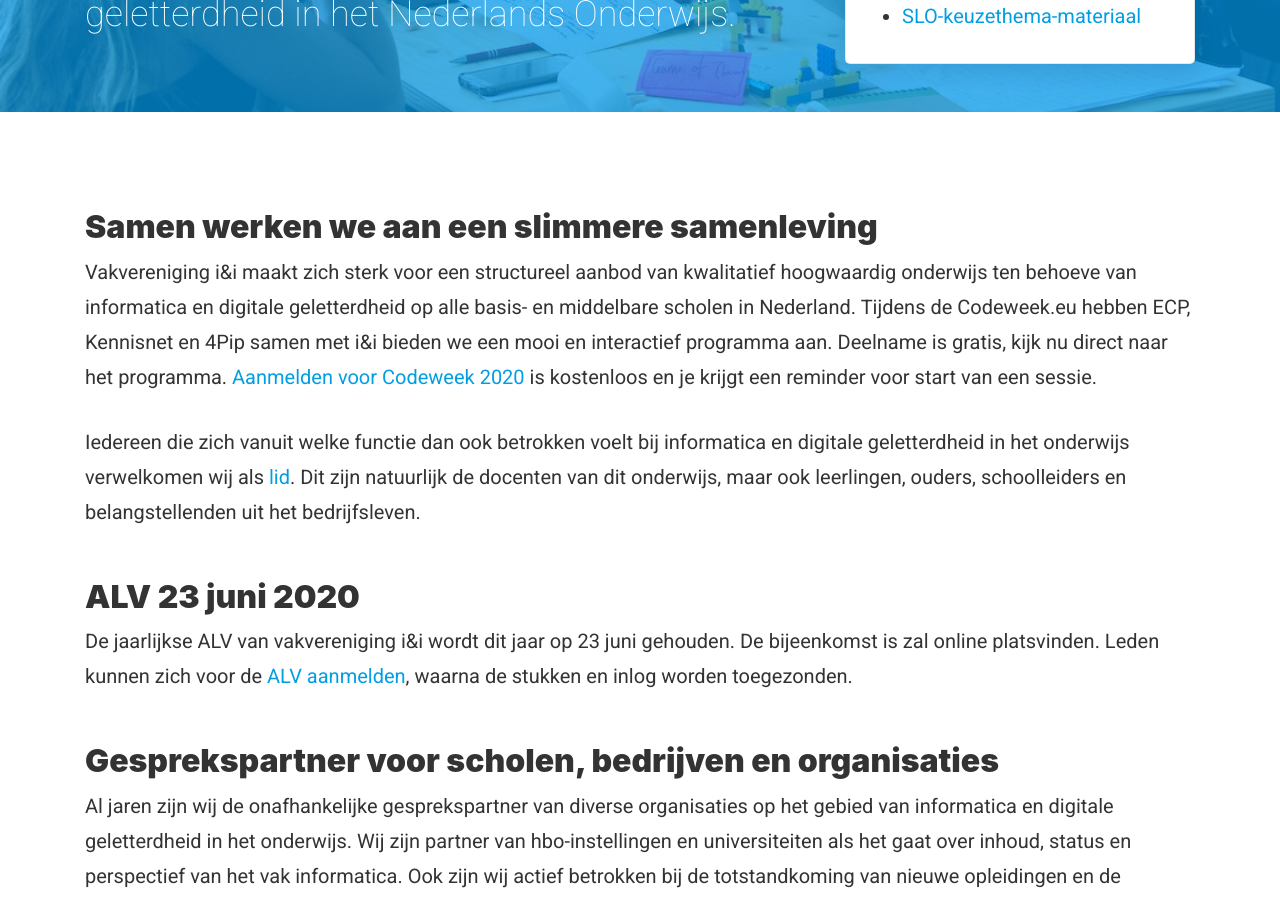
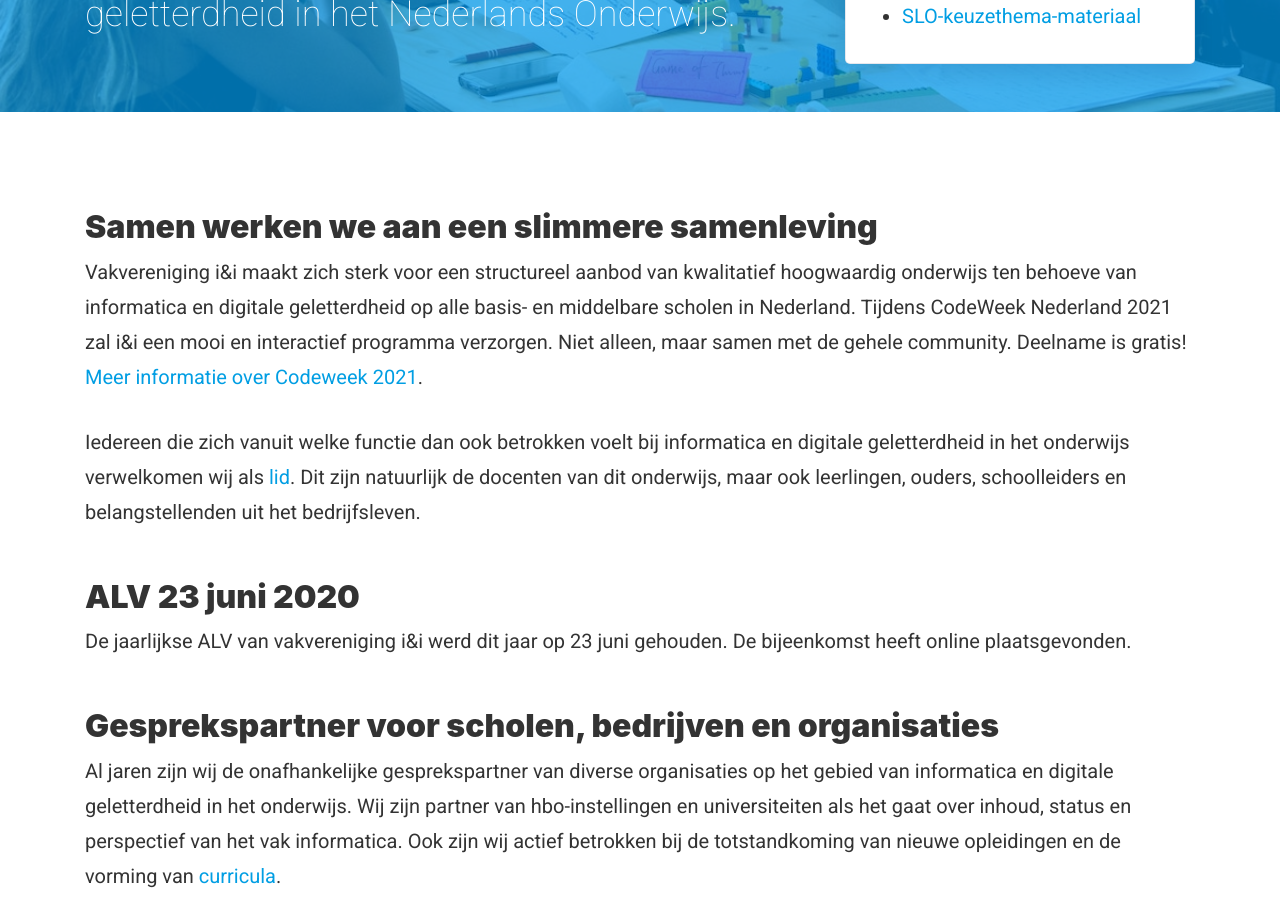
Before and after one commit to ieni/website, a Jekyll site: the page built from _pages/index.md, in a window 1280 px wide and 900 px high, scrolled down 372 px. Built offline with Jekyll 4.4.1, drawn with Linux system fonts in a browser that asks for light colours.

Commit message:
Update index.md

```diff
--- a/_pages/index.md
+++ b/_pages/index.md
@@ -7,13 +7,13 @@ headerCallout: true
 ---
 
 ## Samen werken we aan een slimmere samenleving
-Vakvereniging i&i maakt zich sterk voor een structureel aanbod van kwalitatief hoogwaardig onderwijs ten behoeve van informatica en digitale geletterdheid op alle basis- en middelbare scholen in Nederland. Tijdens de Codeweek.eu hebben ECP, Kennisnet en 4Pip samen met i&i bieden we een mooi en interactief programma aan. Deelname is gratis, kijk nu direct naar het programma. [Aanmelden voor Codeweek 2020](https://ieni.org/nieuws/code-week/) is kostenloos en je krijgt een reminder voor start van een sessie.
+Vakvereniging i&i maakt zich sterk voor een structureel aanbod van kwalitatief hoogwaardig onderwijs ten behoeve van informatica en digitale geletterdheid op alle basis- en middelbare scholen in Nederland. Tijdens CodeWeek Nederland 2021 zal i&i een mooi en interactief programma verzorgen. Niet alleen, maar samen met de gehele community. Deelname is gratis! [Meer informatie over Codeweek 2021](https://www.codeweek.nl).
 
 Iedereen die zich vanuit welke functie dan ook betrokken voelt bij informatica en digitale geletterdheid in het onderwijs verwelkomen wij als [lid]({{ 'lid-worden' | relative_url }}). Dit zijn natuurlijk de docenten van dit onderwijs, maar ook leerlingen, ouders, schoolleiders en belangstellenden uit het bedrijfsleven.
 
 ## ALV 23 juni 2020
-De jaarlijkse ALV van vakvereniging i&i wordt dit jaar op 23 juni gehouden.
-De bijeenkomst is zal online platsvinden. Leden kunnen zich voor de [ALV aanmelden](https://forms.gle/9u8CKqXjPmAzFsPJ9/){:target="_blank"}, waarna de stukken en inlog worden toegezonden.
+De jaarlijkse ALV van vakvereniging i&i werd dit jaar op 23 juni gehouden.
+De bijeenkomst heeft  online plaatsgevonden.
 
 ## Gesprekspartner voor scholen, bedrijven en organisaties
 Al jaren zijn wij de onafhankelijke gesprekspartner van diverse organisaties op het gebied van informatica en digitale geletterdheid in het onderwijs. Wij zijn partner van hbo-instellingen en universiteiten als het gaat over inhoud, status en perspectief van het vak informatica. Ook zijn wij actief betrokken bij de totstandkoming van nieuwe opleidingen en de vorming van [curricula]({{ '/curriculum' | relative_url }}).
```
